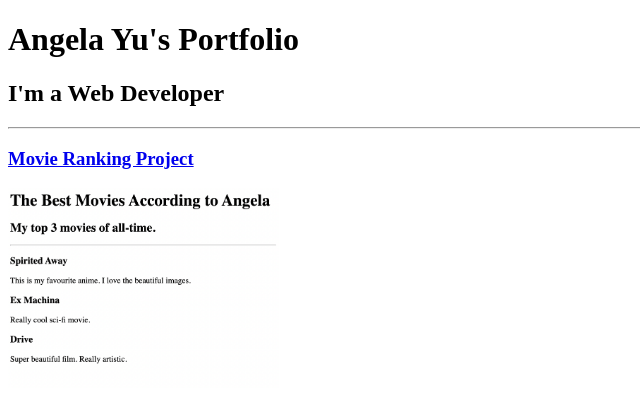
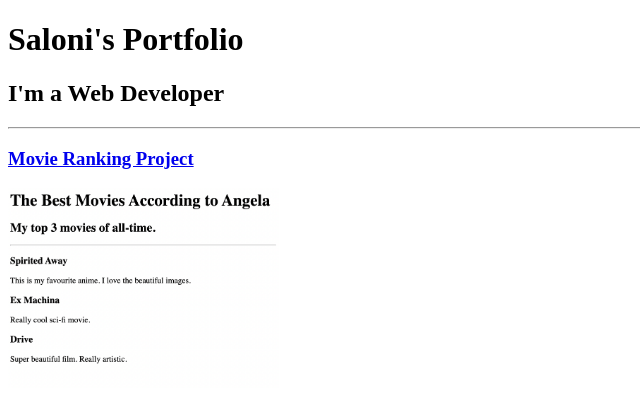
Before and after one commit to saloni-sonii/html, a plain HTML site: page index.html in a window 1280 px wide. Shown: the top 408 px of the page, without its empty margins (0-640 px from the left). Drawn offline with Linux system fonts and the light colour scheme; files whose address does not match are found by name.

Commit message:
Update index.html

```diff
--- a/index.html
+++ b/index.html
@@ -24,7 +24,7 @@ https://developer.mozilla.org/en-US/docs/Web/HTML/Element/img#attr-height -->
 </head>
 
 <body>
-  <h1>Angela Yu's Portfolio</h1>
+  <h1>Saloni's Portfolio</h1>
   <h2>I'm a Web Developer</h2>
   <hr />
   <h3><a href="./public/movie-ranking.html">Movie Ranking Project</a></h3>
```
